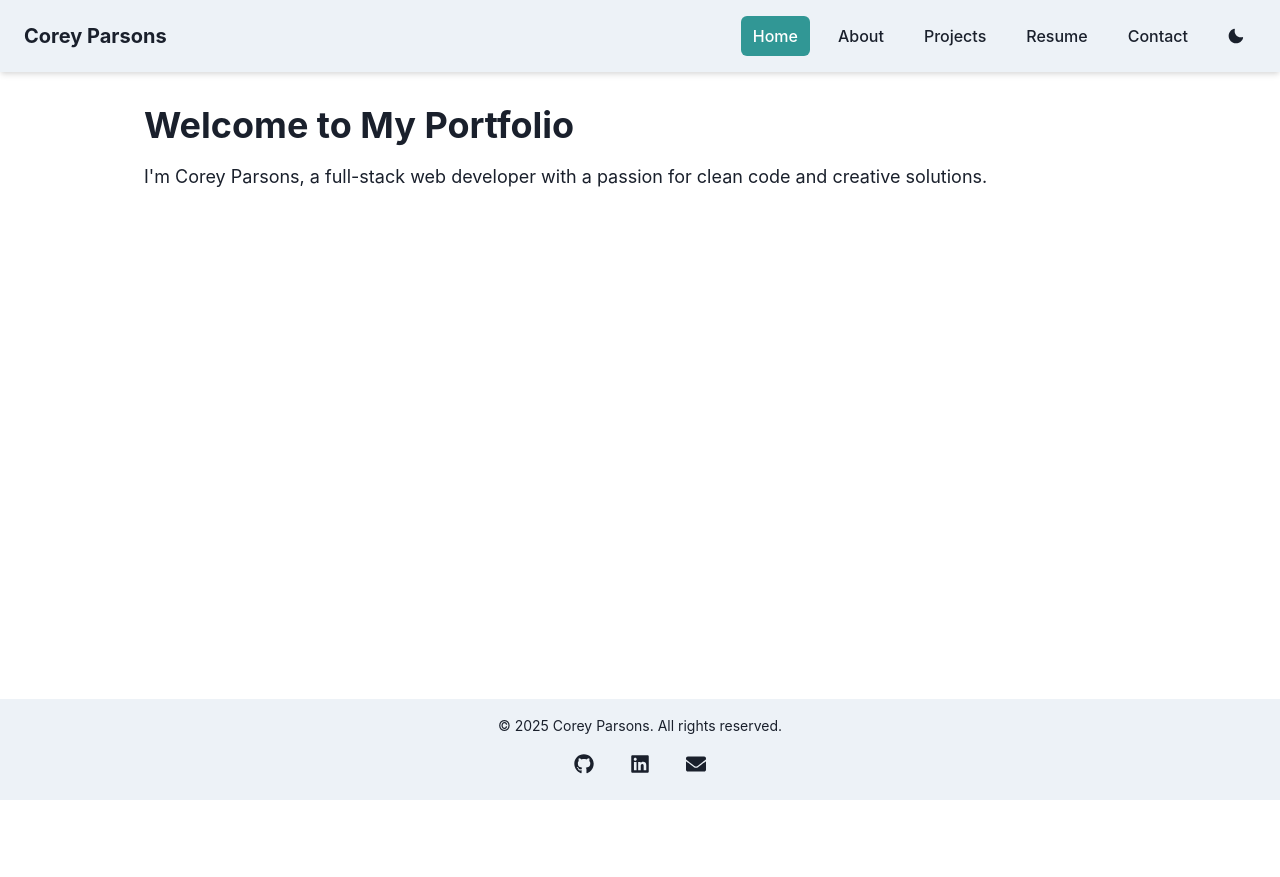
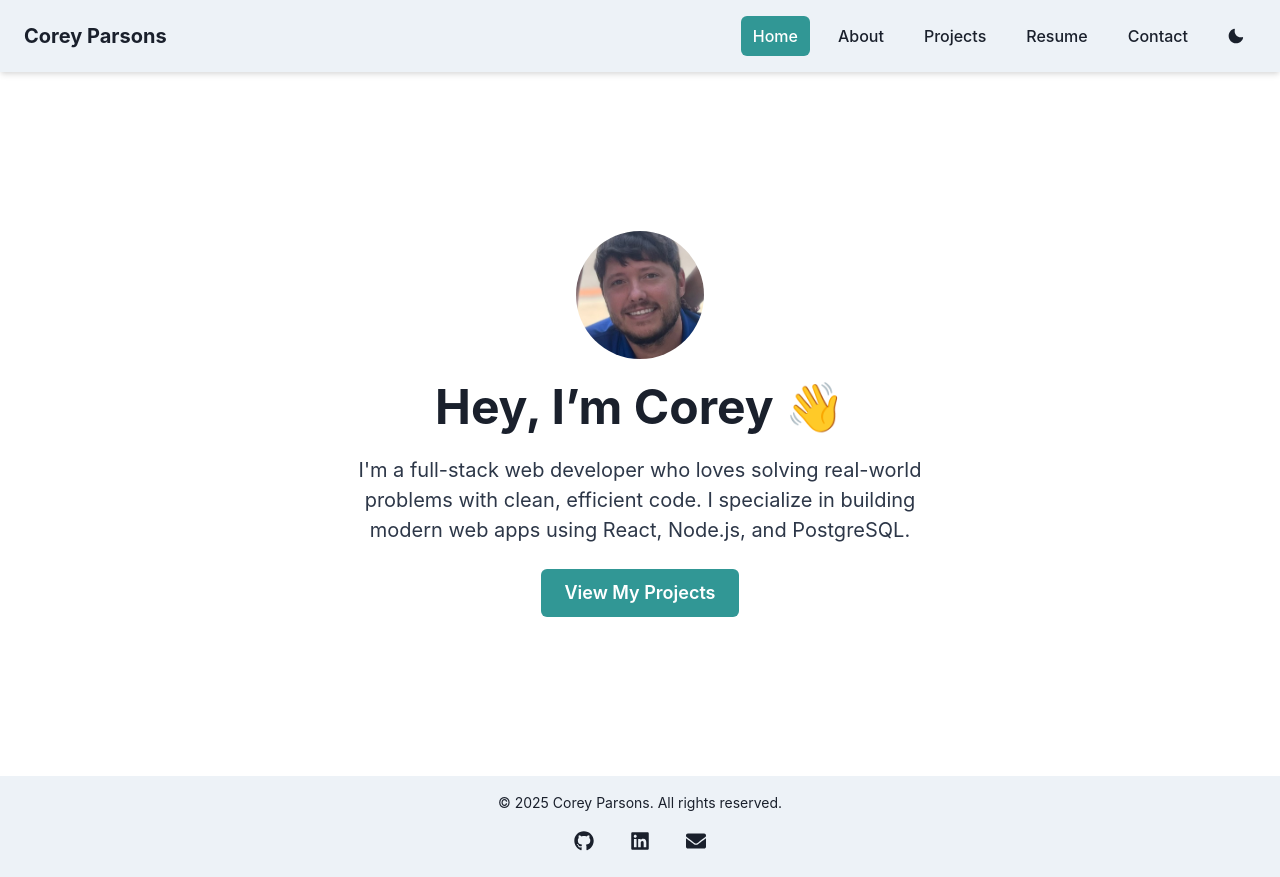
Before and after one commit to cpars/Portfolio, a React (Vite) app: page / in a window 1280 px wide. Before the commit the page ends 800 px from the top, so only its background shows below. Built offline with nearby package versions, Linux system fonts and the light colour scheme.

Commit message:
Added avartar and edited homepage

```diff
--- a/package.json
+++ b/package.json
@@ -15,6 +15,7 @@
     "@emotion/react": "^11.14.0",
     "@emotion/styled": "^11.14.0",
     "framer-motion": "^12.7.4",
+    "lottie-react": "^2.4.1",
     "react": "^19.0.0",
     "react-dom": "^19.0.0",
     "react-icons": "^5.5.0",
--- a/src/pages/Home.tsx
+++ b/src/pages/Home.tsx
@@ -1,16 +1,44 @@
 // src/pages/Home.tsx
-import { Heading, Text, Box } from "@chakra-ui/react";
+import {
+  Box,
+  Heading,
+  Text,
+  Button,
+  VStack,
+  useColorModeValue,
+} from "@chakra-ui/react";
+import { Link as RouterLink } from "react-router-dom";
+import { Avatar } from "@chakra-ui/react";
 
 const Home = () => {
   return (
-    <Box>
-      <Heading as="h1" mb={4}>
-        Welcome to My Portfolio
-      </Heading>
-      <Text fontSize="lg">
-        I'm Corey Parsons, a full-stack web developer with a passion for clean
-        code and creative solutions.
-      </Text>
+    <Box
+      minHeight="80vh"
+      display="flex"
+      alignItems="center"
+      justifyContent="center"
+      px={6}
+    >
+      <VStack spacing={6} textAlign="center">
+        <Avatar size="2xl" name="Corey Parsons" src="/images/avatar.jpg" />
+        <Heading as="h1" size="2xl">
+          Hey, I’m Corey 👋
+        </Heading>
+
+        <Text
+          fontSize="xl"
+          maxW="600px"
+          color={useColorModeValue("gray.700", "gray.300")}
+        >
+          I'm a full-stack web developer who loves solving real-world problems
+          with clean, efficient code. I specialize in building modern web apps
+          using React, Node.js, and PostgreSQL.
+        </Text>
+
+        <Button as={RouterLink} to="/projects" colorScheme="teal" size="lg">
+          View My Projects
+        </Button>
+      </VStack>
     </Box>
   );
 };
```
Also changed, not shown: public/images/avatar.jpg (added), 1 other file (tests, documents, lock files or other folders).
